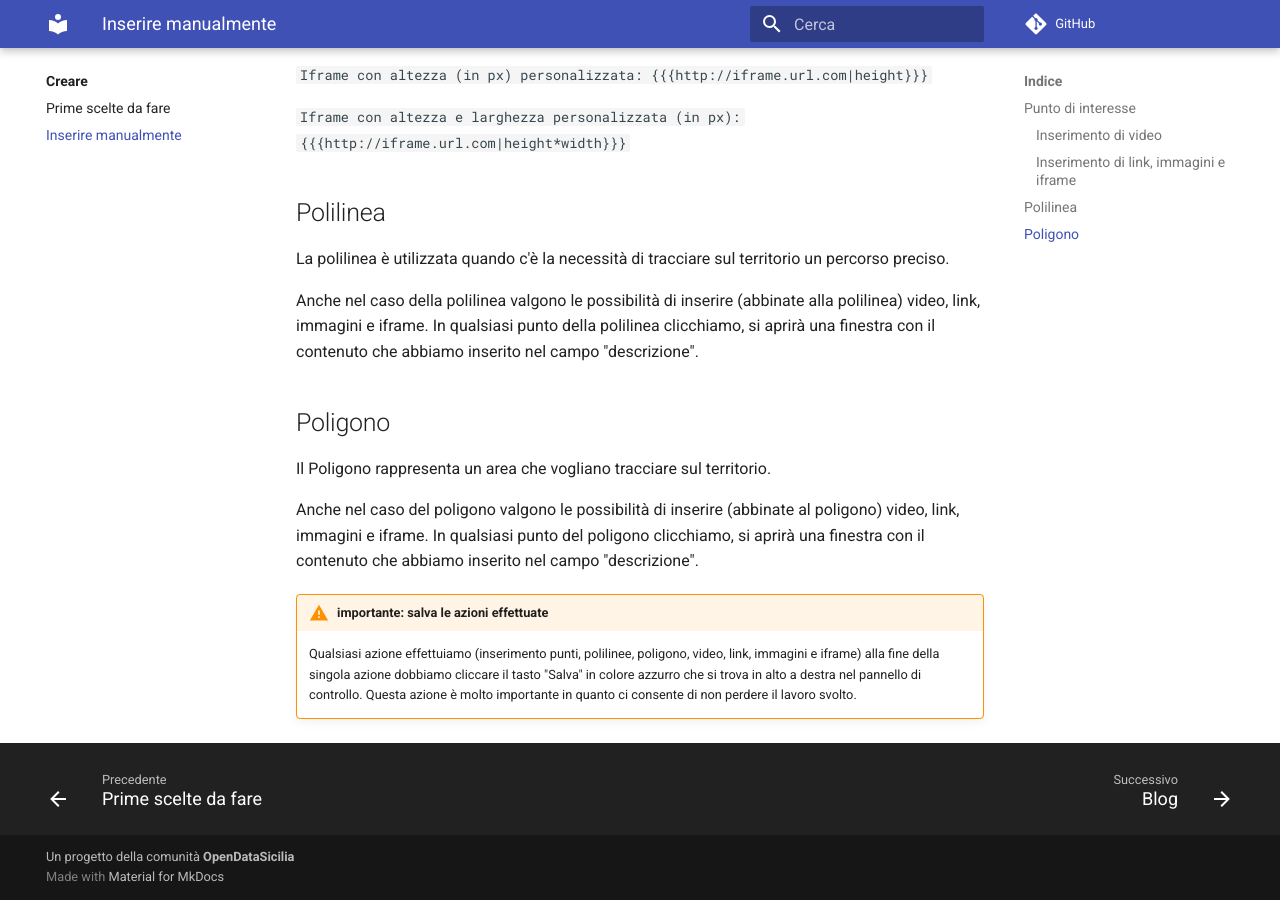
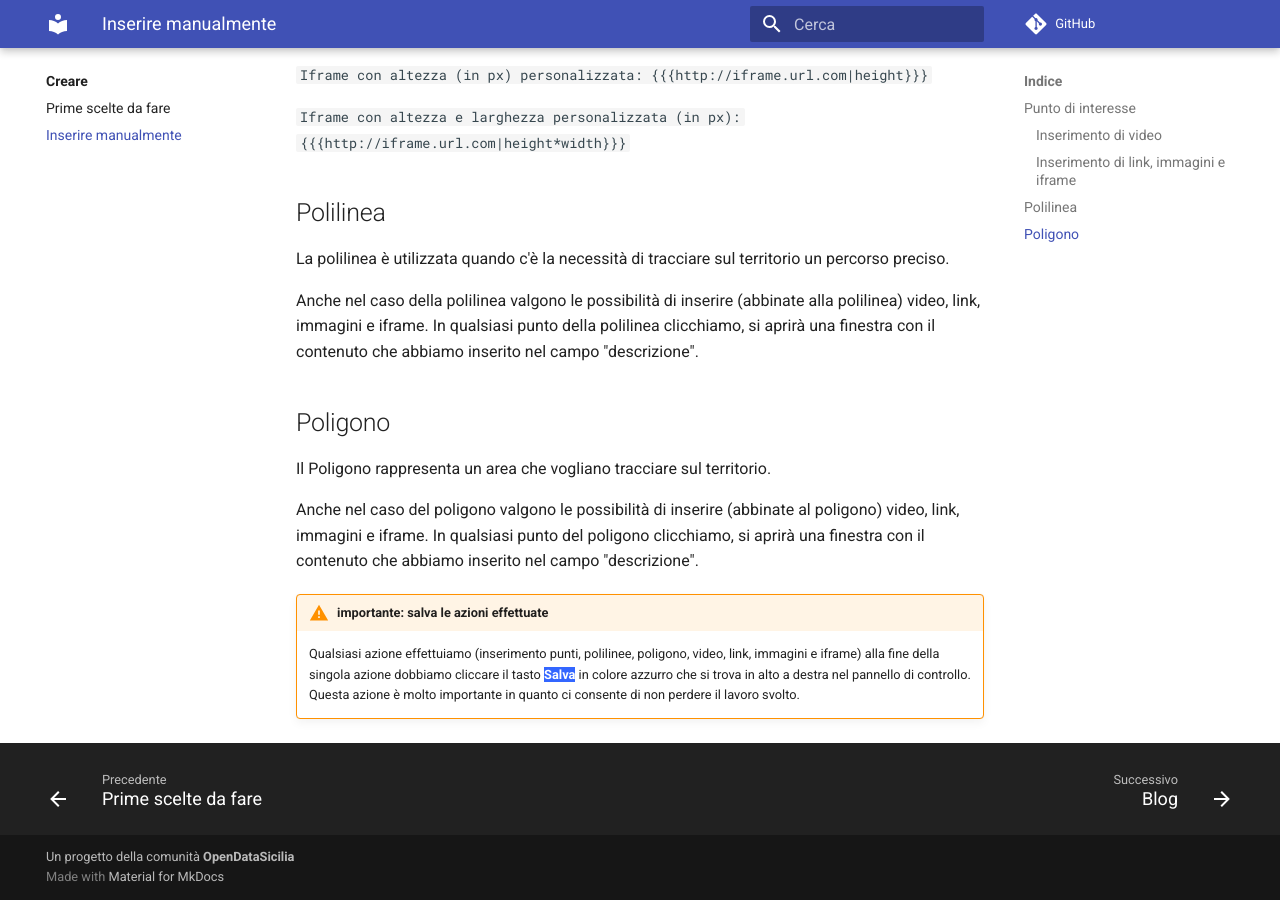
Before and after one commit to opendatasicilia/guida-umap, an MkDocs documentation site: the page built from docs/creare/inserire-manualmente.md, in a window 1280 px wide and 900 px high, scrolled down 2058 px. Built offline with MkDocs 1.6.1 and Material for MkDocs 9.7.7, drawn with Linux system fonts in a browser that asks for light colours; comment, search, counter and statistics services are not loaded.

Commit message:
Update inserire-manualmente.md

```diff
--- a/docs/creare/inserire-manualmente.md
+++ b/docs/creare/inserire-manualmente.md
@@ -68,4 +68,4 @@ Anche nel caso del poligono valgono le possibilità di inserire (abbinate al pol
 
 !!! warning "importante: salva le azioni effettuate"
 
-    Qualsiasi azione effettuiamo (inserimento punti, polilinee, poligono, video, link, immagini e iframe) alla fine della singola azione dobbiamo cliccare il tasto "Salva" in colore azzurro che si trova in alto a destra nel pannello di controllo. Questa azione è molto importante in quanto ci consente di non perdere il lavoro svolto.
+    Qualsiasi azione effettuiamo (inserimento punti, polilinee, poligono, video, link, immagini e iframe) alla fine della singola azione dobbiamo cliccare il tasto <span style="background-color: #3366ff; color: #ffffff;"><strong>Salva</strong></span> in colore azzurro che si trova in alto a destra nel pannello di controllo. Questa azione è molto importante in quanto ci consente di non perdere il lavoro svolto.
```
